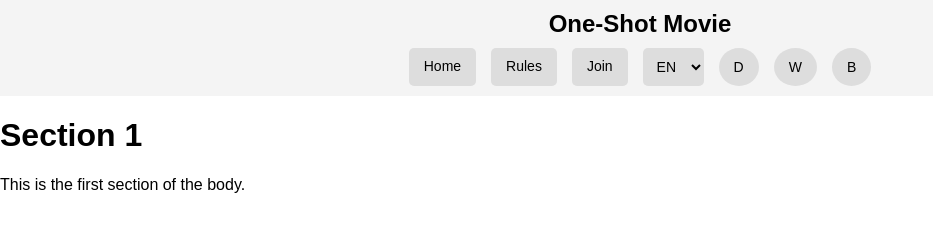
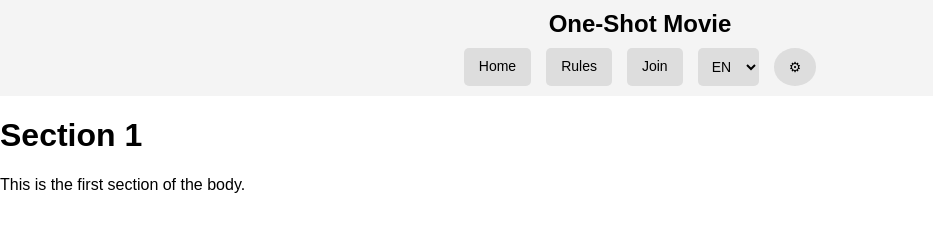
Before and after one commit to Idea2film/ai, a plain HTML site: page index.html in a window 1280 px wide. Shown: the whole page, without its empty margins (0-933 px from the left). Drawn offline with Linux system fonts and the light colour scheme.

Commit message:
Update index.html

```diff
--- a/index.html
+++ b/index.html
@@ -106,9 +106,7 @@
             </select>
 
             <!-- Переключение дизайна -->
-            <button class="design-switcher" onclick="changeDesign('default')">D</button>
-            <button class="design-switcher" onclick="changeDesign('white')">W</button>
-            <button class="design-switcher" onclick="changeDesign('dark')">B</button>
+            <button class="design-switcher" onclick="cycleDesign()">⚙</button>
         </div>
     </header>
 
```
